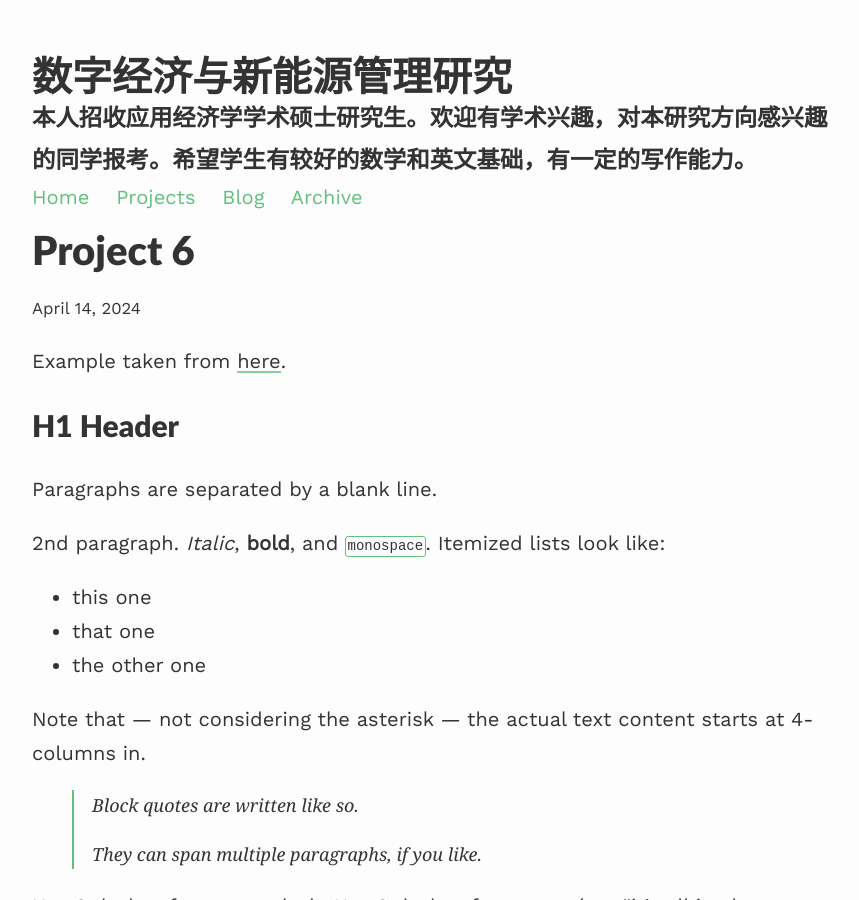
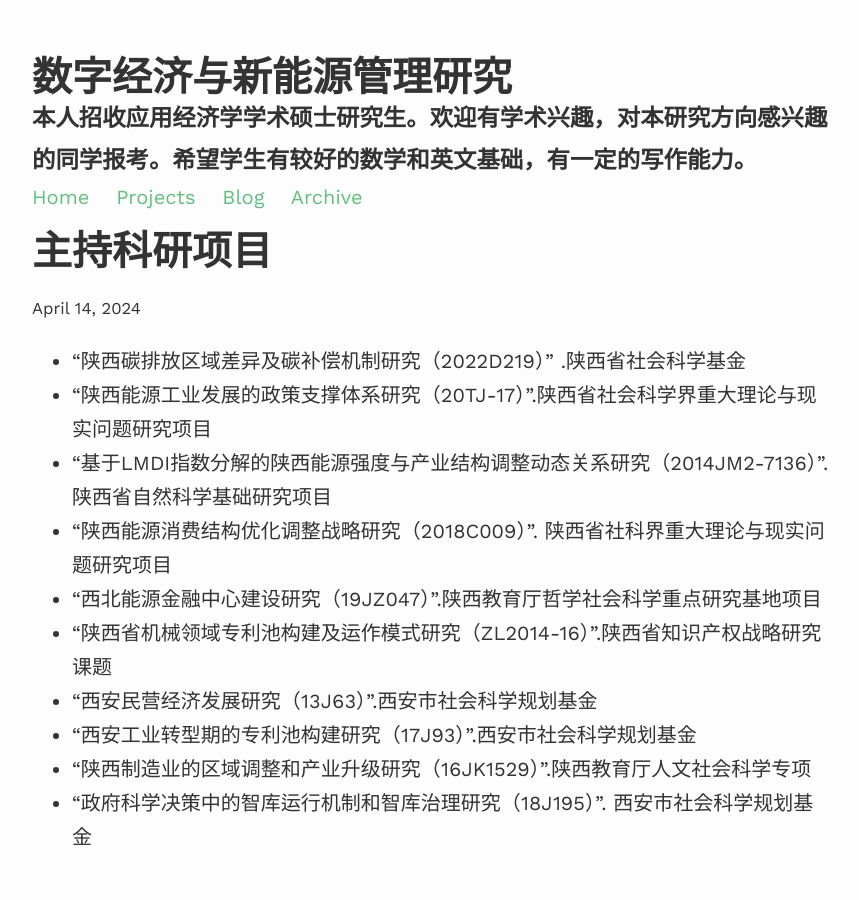
Before and after one commit to dakuamao/sun, a Jekyll site: the page built from _projects/6_project.md, in a window 1280 px wide and 900 px high. Shown: the whole window, without its empty margins (208-1067 px from the left). Built offline with Jekyll 4.4.1, drawn with Linux system fonts in a browser that asks for light colours; nearby versions of some CDN libraries; some of the changed text lies outside the part shown.

Commit message:
Update 6_project.md

```diff
--- a/_projects/6_project.md
+++ b/_projects/6_project.md
@@ -1,166 +1,15 @@
 ---
 layout: post
-title: Project 6
-description: another project
+title: 主持科研项目
+description:
 ---
-
-Example taken from [here](http://www.unexpected-vortices.com/sw/rippledoc/quick-markdown-example.html){:target="_blank"}.
-
-H1 Header
-============
-
-Paragraphs are separated by a blank line.
-
-2nd paragraph. *Italic*, **bold**, and `monospace`. Itemized lists
-look like:
-
-  * this one
-  * that one
-  * the other one
-
-Note that --- not considering the asterisk --- the actual text
-content starts at 4-columns in.
-
-> Block quotes are
-> written like so.
->
-> They can span multiple paragraphs,
-> if you like.
-
-Use 3 dashes for an em-dash. Use 2 dashes for ranges (ex., "it's all
-in chapters 12--14"). Three dots ... will be converted to an ellipsis.
-Unicode is supported. ☺
-
-
-H2 Header
-------------
-
-Here's a numbered list:
-
- 1. first item
- 2. second item
- 3. third item
-
-Note again how the actual text starts at 4 columns in (4 characters
-from the left side). Here's a code sample:
-
-    # Let me re-iterate ...
-    for i in 1 .. 10 { do-something(i) }
-
-As you probably guessed, indented 4 spaces. By the way, instead of
-indenting the block, you can use delimited blocks, if you like:
-
-~~~
-define foobar() {
-    print "Welcome to flavor country!";
-}
-~~~
-
-(which makes copying & pasting easier). You can optionally mark the
-delimited block for Pandoc to syntax highlight it:
-
-~~~python
-import time
-# Quick, count to ten!
-for i in range(10):
-    # (but not *too* quick)
-    time.sleep(0.5)
-    print(i)
-~~~
-
-
-
-### An h3 header ###
-
-Now a nested list:
-
- 1. First, get these ingredients:
-
-      * carrots
-      * celery
-      * lentils
-
- 2. Boil some water.
-
- 3. Dump everything in the pot and follow
-    this algorithm:
-
-        find wooden spoon
-        uncover pot
-        stir
-        cover pot
-        balance wooden spoon precariously on pot handle
-        wait 10 minutes
-        goto first step (or shut off burner when done)
-
-    Do not bump wooden spoon or it will fall.
-
-Notice again how text always lines up on 4-space indents (including
-that last line which continues item 3 above).
-
-Here's a link to [a website](http://foo.bar), to a [local
-doc](local-doc.html), and to a [section heading in the current
-doc](#an-h2-header). Here's a footnote [^1].
-
-[^1]: Some footnote text.
-
-Tables can look like this:
-
-Name           Size  Material      Color
-------------- -----  ------------  ------------
-All Business      9  leather       brown
-Roundabout       10  hemp canvas   natural
-Cinderella       11  glass         transparent
-
-Table: Shoes sizes, materials, and colors.
-
-(The above is the caption for the table.) Pandoc also supports
-multi-line tables:
-
---------  -----------------------
-Keyword   Text
---------  -----------------------
-red       Sunsets, apples, and
-          other red or reddish
-          things.
-
-green     Leaves, grass, frogs
-          and other things it's
-          not easy being.
---------  -----------------------
-
-A horizontal rule follows.
-
-***
-
-Here's a definition list:
-
-apples
-  : Good for making applesauce.
-
-oranges
-  : Citrus!
-
-tomatoes
-  : There's no "e" in tomatoe.
-
-Again, text is indented 4 spaces. (Put a blank line between each
-term and  its definition to spread things out more.)
-
-Here's a "line block" (note how whitespace is honored):
-
-| Line one
-|   Line too
-| Line tree
-
-and images can be specified like so:
-
-![example image](example-image.jpg "An exemplary image")
-
-Inline math equation: $\omega = d\phi / dt$. Display
-math should get its own line like so:
-
-$$I = \int \rho R^{2} dV$$
-
-And note that you can backslash-escape any punctuation characters
-which you wish to be displayed literally, ex.: \`foo\`, \*bar\*, etc.
+* "陕西碳排放区域差异及碳补偿机制研究（2022D219）" .陕西省社会科学基金
+* “陕西能源工业发展的政策支撑体系研究（20TJ-17）”.陕西省社会科学界重大理论与现实问题研究项目
+* “基于LMDI指数分解的陕西能源强度与产业结构调整动态关系研究（2014JM2-7136）”.陕西省自然科学基础研究项目
+* “陕西能源消费结构优化调整战略研究（2018C009）”. 陕西省社科界重大理论与现实问题研究项目
+* "西北能源金融中心建设研究（19JZ047）".陕西教育厅哲学社会科学重点研究基地项目
+* “陕西省机械领域专利池构建及运作模式研究（ZL2014-16）”.陕西省知识产权战略研究课题
+* “西安民营经济发展研究（13J63）”.西安市社会科学规划基金
+* “西安工业转型期的专利池构建研究（17J93）”.西安市社会科学规划基金
+* “陕西制造业的区域调整和产业升级研究（16JK1529）”.陕西教育厅人文社会科学专项
+* “政府科学决策中的智库运行机制和智库治理研究（18J195）”. 西安市社会科学规划基金
```
